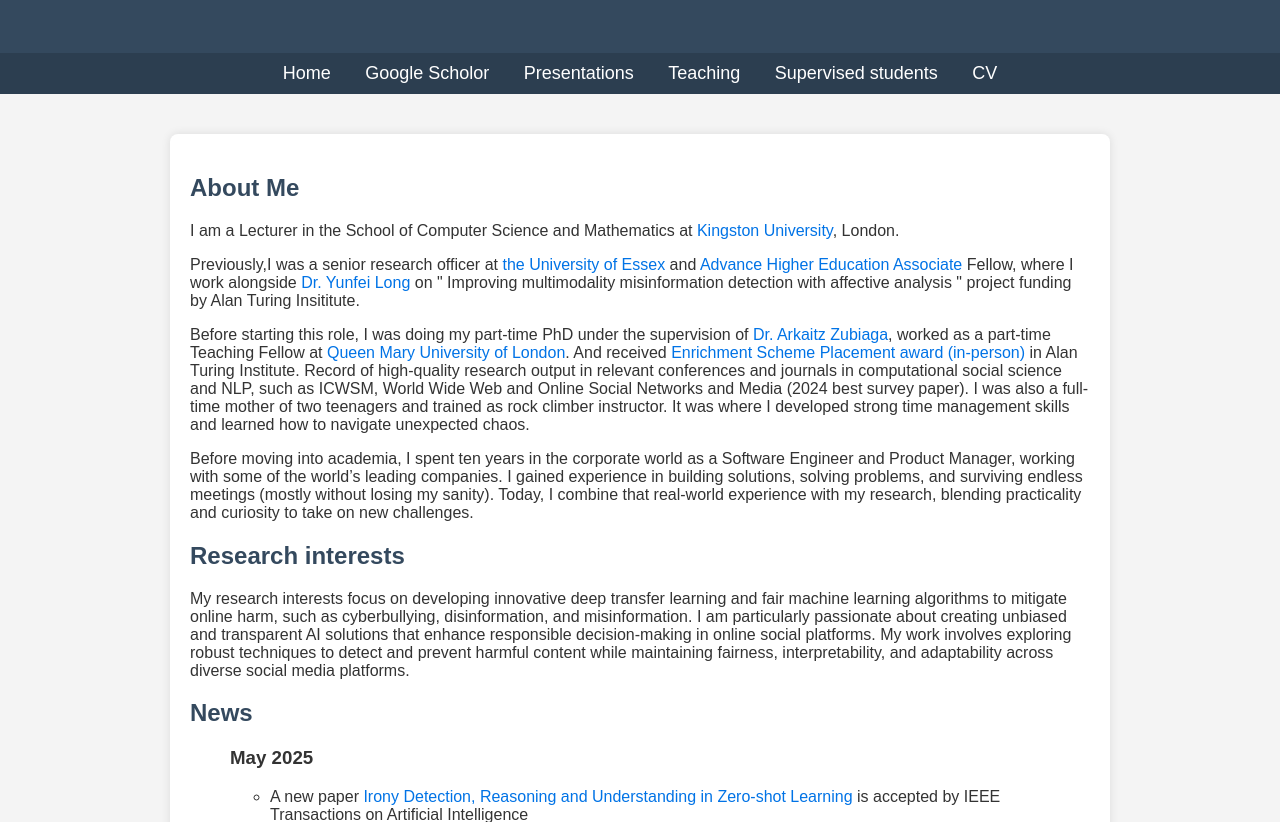
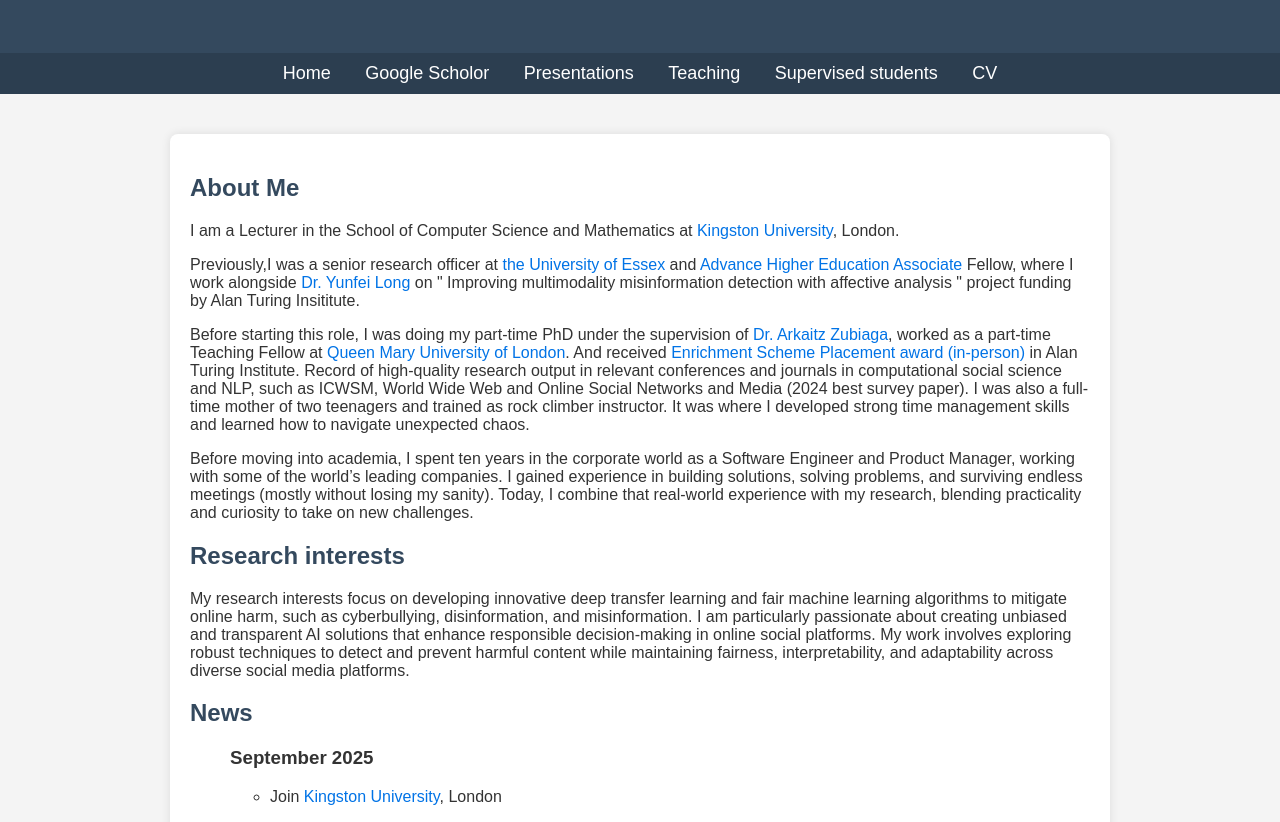
Before and after one commit to yipeiling/yipeiling.github.io, a plain HTML site: page index.html in a window 1280 px wide. Shown: the part 141-963 px from the top of the page. Drawn offline with Linux system fonts and the light colour scheme.

Commit message:
Update index.html

```diff
--- a/index.html
+++ b/index.html
@@ -93,6 +93,12 @@
             <h2>News</h2>
 
             <ul>
+                <h3><strong>September 2025</strong></h3>
+                <ul>
+                    <li> Join  <a href=https://www.kingston.ac.uk/>Kingston University</a>, London</li>
+
+                  </ul>
+
                 <h3><strong>May 2025</strong></h3>
                 <ul>
                     <li> A new paper <a href="https://www.daad.de/en/the-daad/postdocnet/fellows/fellows/">Irony Detection, Reasoning and Understanding in Zero-shot Learning</a> is accepted by IEEE Transactions on Artificial Intelligence  </li>
```
